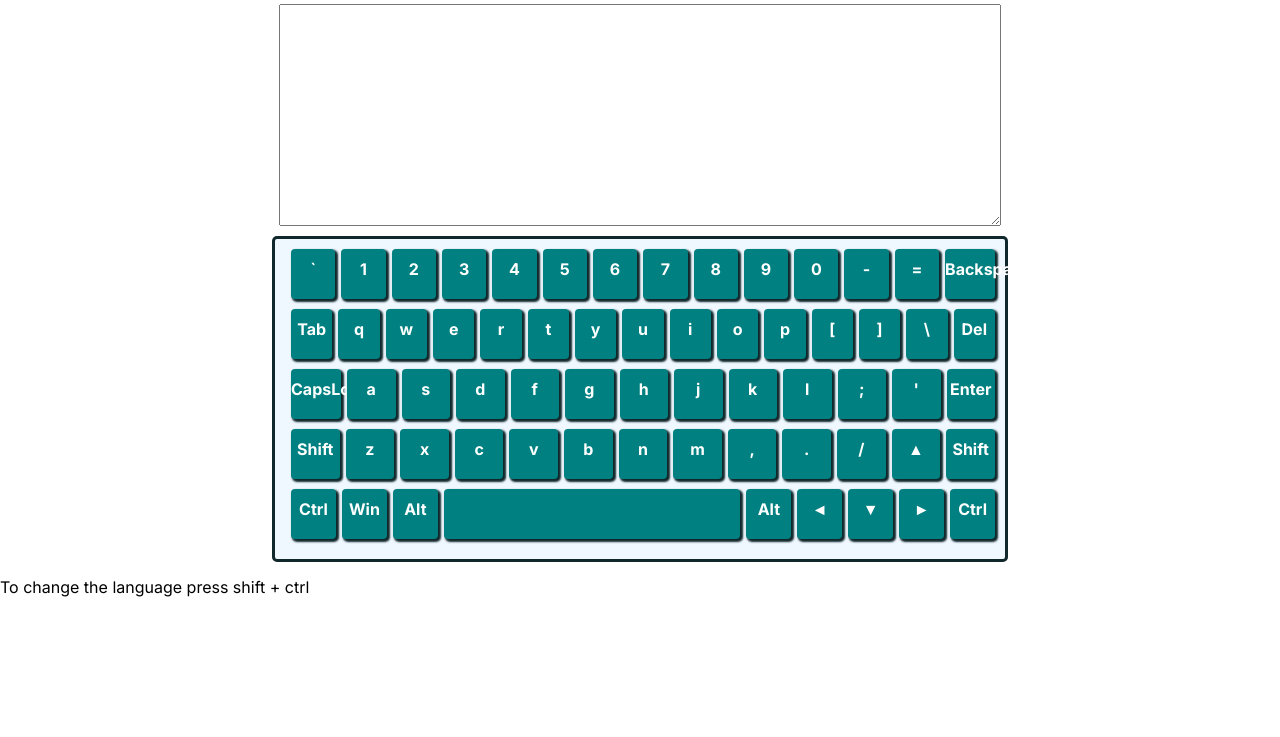
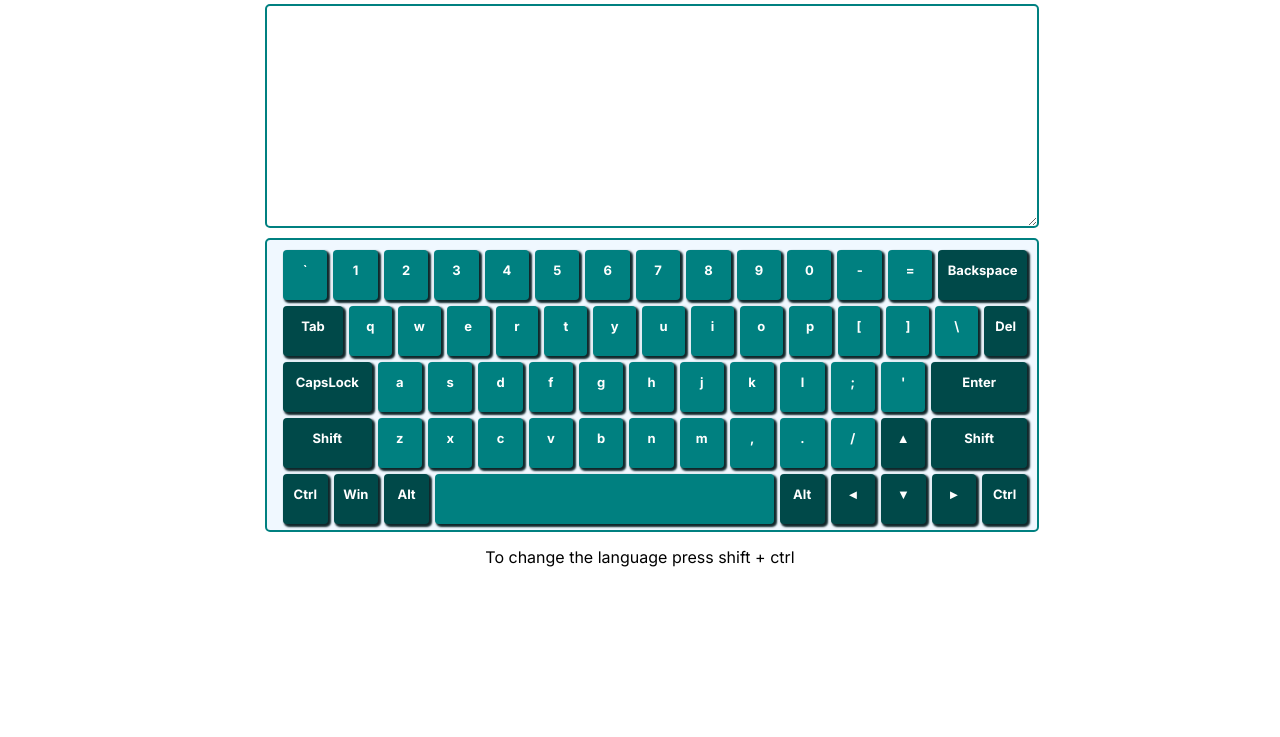
Before and after one commit to dstrizhakov/virtual-keyboard, a website with bundled scripts: page src/index.html in a window 1280 px wide. Shown: the part 63-800 px from the top of the page. Built offline with nearby package versions, Linux system fonts and the light colour scheme.

Commit message:
feat: add keyboard styles

```diff
--- a/src/index.js
+++ b/src/index.js
@@ -61,4 +61,20 @@ addKeys(13, row3, 2);
 addKeys(13, row4, 3);
 addKeys(9, row5, 4);
 
+document.querySelector('.keyboard > .row1 > div:nth-child(14)').classList.add('backspace');
+document.querySelector('.keyboard > .row2 > div:nth-child(1)').classList.add('tab');
+document.querySelector('.keyboard > .row2 > div:nth-child(15)').classList.add('delete');
+document.querySelector('.keyboard > .row3 > div:nth-child(1)').classList.add('capsLock');
+document.querySelector('.keyboard > .row3 > div:nth-child(13)').classList.add('enter');
+document.querySelector('.keyboard > .row4 > div:nth-child(1)').classList.add('shiftLeft');
+document.querySelector('.keyboard > .row4 > div:nth-child(13)').classList.add('shiftRight');
+document.querySelector('.keyboard > .row5 > div:nth-child(1)').classList.add('controlLeft');
 document.querySelector('.keyboard > .row5 > div:nth-child(4)').classList.add('space');
+document.querySelector('.keyboard > .row5 > div:nth-child(9)').classList.add('controlRight');
+document.querySelector('.keyboard > .row5 > div:nth-child(2)').classList.add('metaLeft');
+document.querySelector('.keyboard > .row5 > div:nth-child(3)').classList.add('altLeft');
+document.querySelector('.keyboard > .row5 > div:nth-child(5)').classList.add('altRight');
+document.querySelector('.keyboard > .row5 > div:nth-child(6)').classList.add('arrowLeft');
+document.querySelector('.keyboard > .row5 > div:nth-child(8)').classList.add('arrowRight');
+document.querySelector('.keyboard > .row4 > div:nth-child(12)').classList.add('arrowUp');
+document.querySelector('.keyboard > .row5 > div:nth-child(7)').classList.add('arrowDown');
--- a/src/scss/styles.scss
+++ b/src/scss/styles.scss
@@ -2,9 +2,11 @@
 @import '../../node_modules/normalize.css/normalize';
 
 .content {
+  width: 750px;
   margin: 0 auto;
   font-family: 'Inter', sans-serif;
   &__title {
+    width: 100%;
     margin: 0 auto;
     padding: 10px;
     font-size: 32px;
@@ -13,22 +15,29 @@
     text-align: center;
   }
   &__textarea {
+    width: 100%;
+    border: 2px solid teal;
+    border-radius: 5px;
   }
   &__keyboard {
-    width: 710px;
+    width: 100%;
     margin: 0 auto;
     padding: 10px;
+    padding-bottom: 0;
     background: aliceblue;
-    border: 3px solid #10272b;
+    border: 2px solid teal;
     border-radius: 5px;
+  }
+  &__info {
+    width: 100%;
+    text-align: center;
   }
 }
 
 .textarea {
   display: block;
-  width: 700px;
   height: 200px;
-  margin: 10px auto 10px;
+  margin: 10px auto;
   padding: 10px;
   font-size: 18px;
   color: #10272b;
@@ -40,7 +49,7 @@
     justify-content: space-between;
     width: 100%;
     height: 50px;
-    margin-bottom: 10px;
+    margin-bottom: 6px;
   }
   &__key {
     cursor: pointer;
@@ -49,6 +58,7 @@
     margin-left: 6px;
     line-height: 40px;
     font-weight: 700;
+    font-size: 13px;
     text-align: center;
     color: white;
     background: teal;
@@ -56,8 +66,47 @@
     box-shadow: 2px 2px 2px 1px #10272b;
     transition: all 0.3s ease 0s;
   }
+
+  .tab {
+    width: 70px;
+  }
+
+  .delete {
+    width: 50px;
+  }
+
+  .space {
+    width: 380px;
+  }
+
+  .backspace,
+  .capsLock,
+  .shiftLeft {
+    width: 100px;
+  }
+
+  .enter,
+  .shiftRight {
+    width: 108px;
+  }
+
+  .altLeft,
+  .altRight,
+  .arrowUp,
+  .arrowLeft,
+  .arrowDown,
+  .arrowRight,
+  .backspace,
+  .capsLock,
+  .controlLeft,
+  .controlRight,
+  .delete,
+  .enter,
+  .shiftLeft,
+  .shiftRight,
+  .tab,
+  .metaLeft {
+    font-weight: 600;
+    background-color: rgb(0, 73, 73);
+  }
 }
-
-.space {
-  width: 330px;
-}
```
Also changed, not shown: src/css/styles.css.
